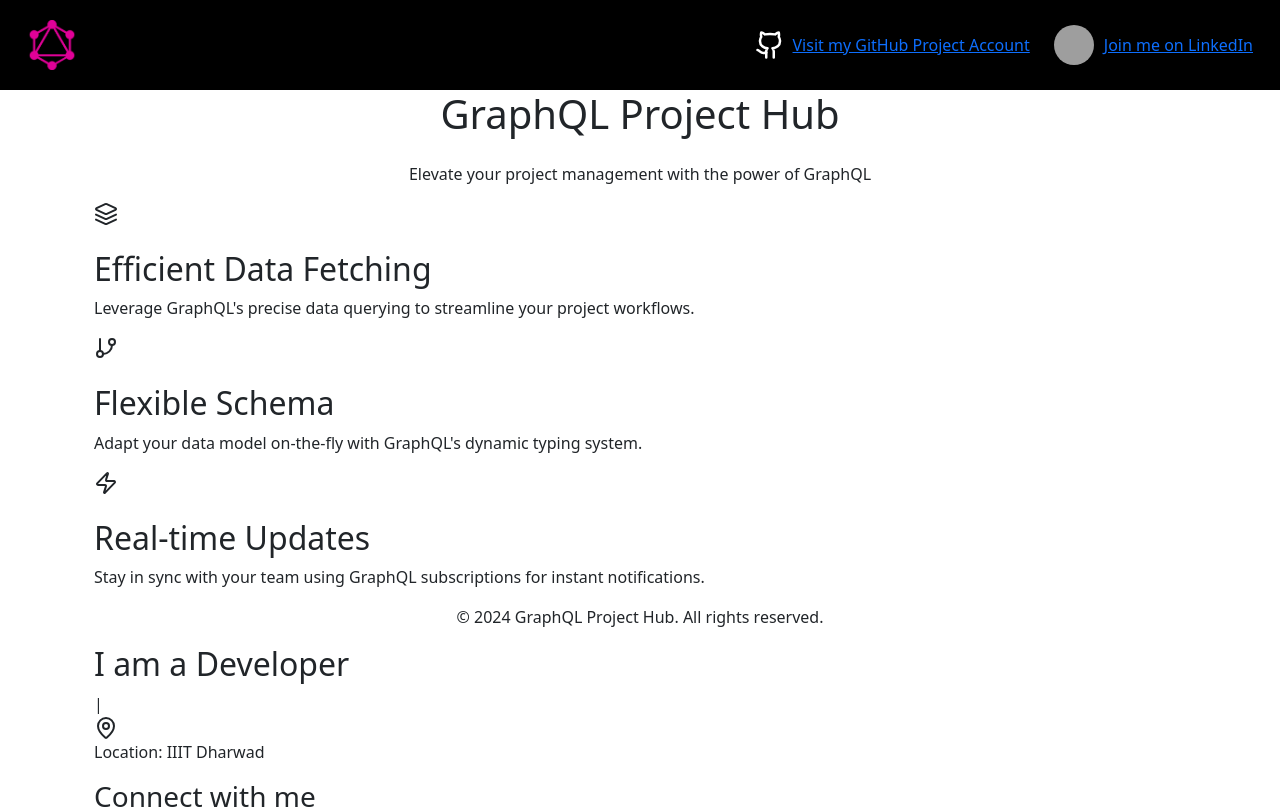
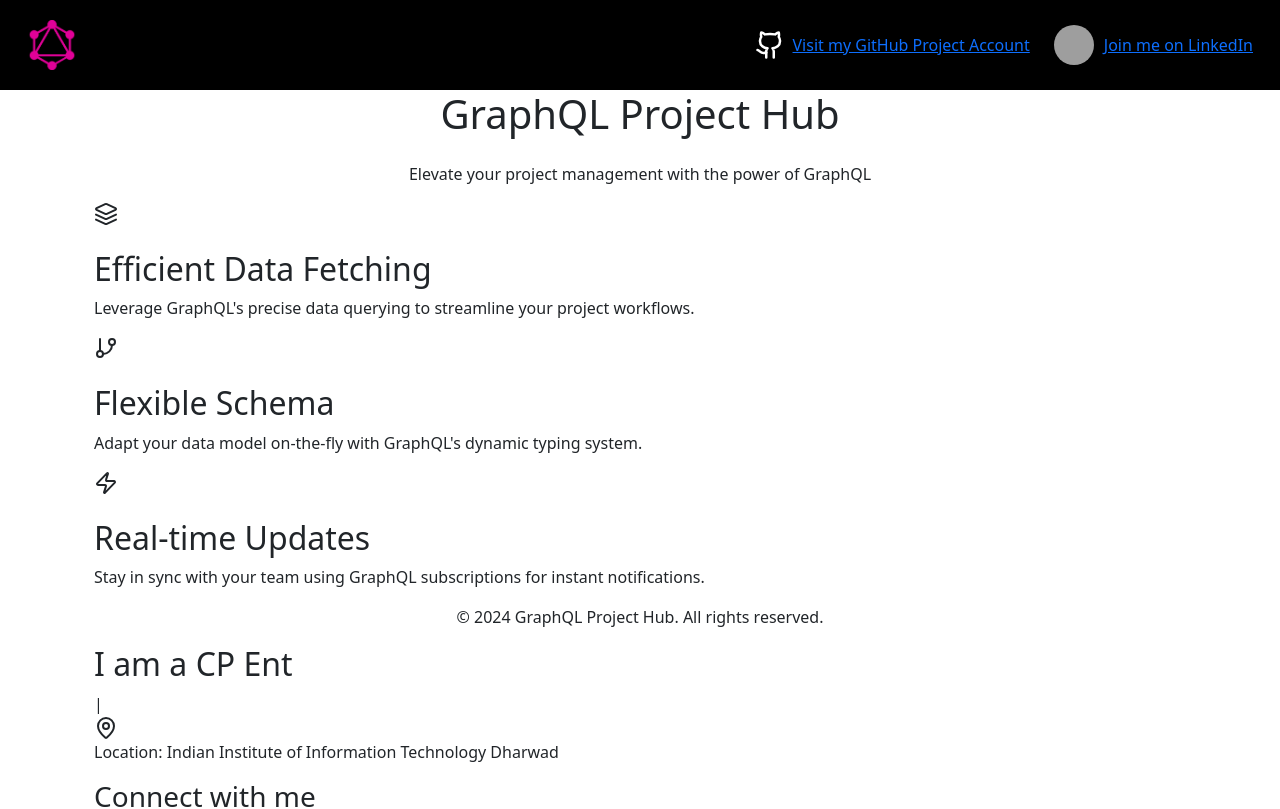
Before and after one commit to MishraShardendu22/GraphQL-Project-Management, a React (Vite) app in the folder client/: page / in a window 1280 px wide. Shown: the top 809 px of the page. Built offline with nearby package versions, Linux system fonts and the light colour scheme; grey boxes are pictures that could not be loaded.

Commit message:
Footer component updated

```diff
--- a/client/src/components/Footer.jsx
+++ b/client/src/components/Footer.jsx
@@ -15,8 +15,8 @@ export const Footer = () => {
         'I am a Developer',
         'I am a CP Enthusiast'
       ],
-      typeSpeed: 50,
-      backSpeed: 25,
+      typeSpeed: 40,
+      backSpeed: 20,
       loop: true,
     };
 
@@ -38,7 +38,7 @@ export const Footer = () => {
             ></h2>
             <div className="flex items-center space-x-2">
               <MapPin className="text-purple-500" size={24} />
-              <p className="align-middle mt-2.5 text-xl">Location: IIIT Dharwad</p>
+              <p className="align-middle text-indigo-500 mt-2.5 text-xl">Location: Indian Institute of Information Technology Dharwad</p>
             </div>
             <div className="space-y-3">
               <h3 className="text-lg font-semibold text-purple-300">Connect with me</h3>
@@ -81,7 +81,8 @@ export const Footer = () => {
   );
 };
 
-export const SocialLink = ({ href, icon, label }) => {
+
+export const SocialLink = React.memo(({ href, icon, label }) => {
   return (
     <a
       href={href}
@@ -93,7 +94,8 @@ export const SocialLink = ({ href, icon, label }) => {
       {icon}
     </a>
   );
-};
+});
+
 
 SocialLink.propTypes = {
   href: PropTypes.string.isRequired,
```
